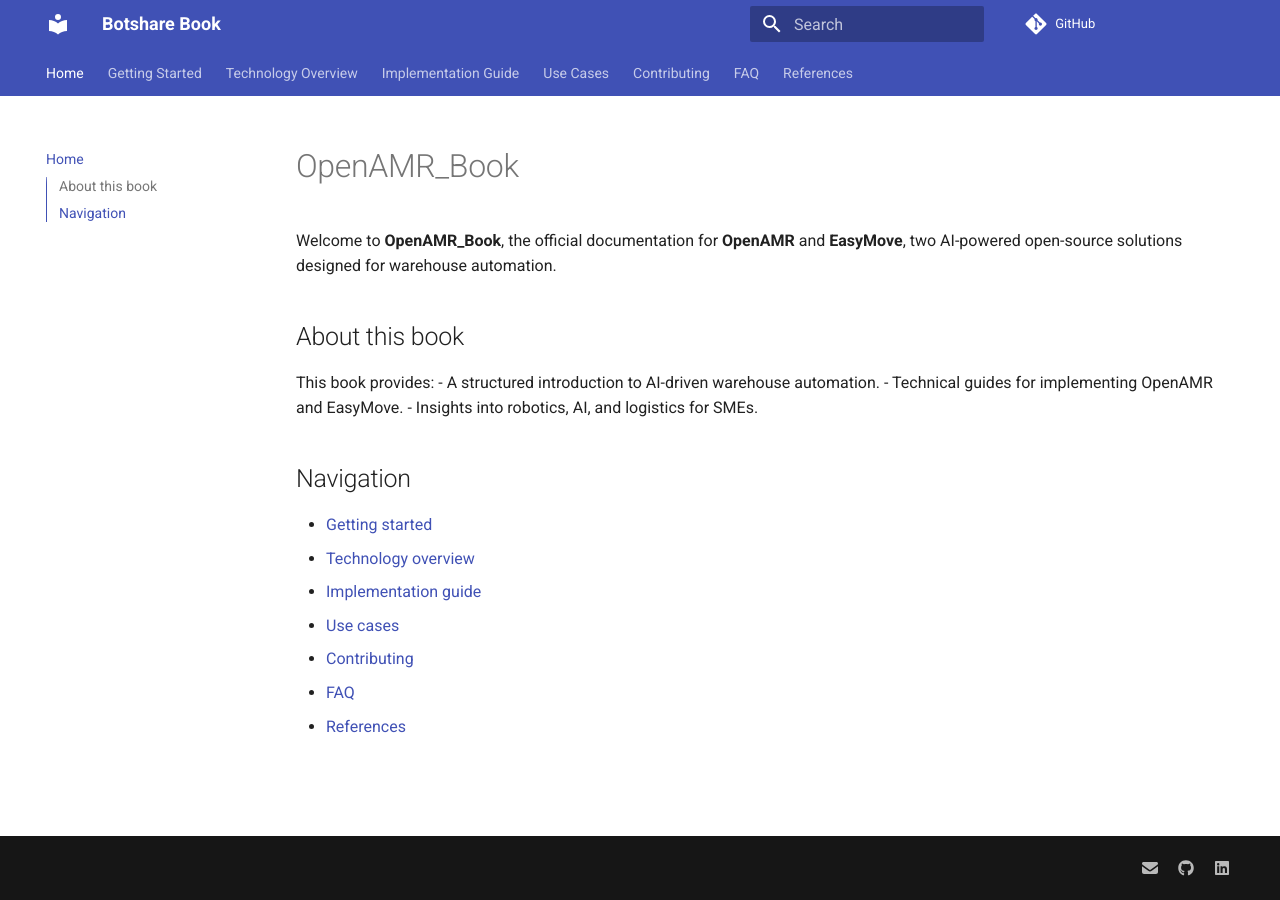
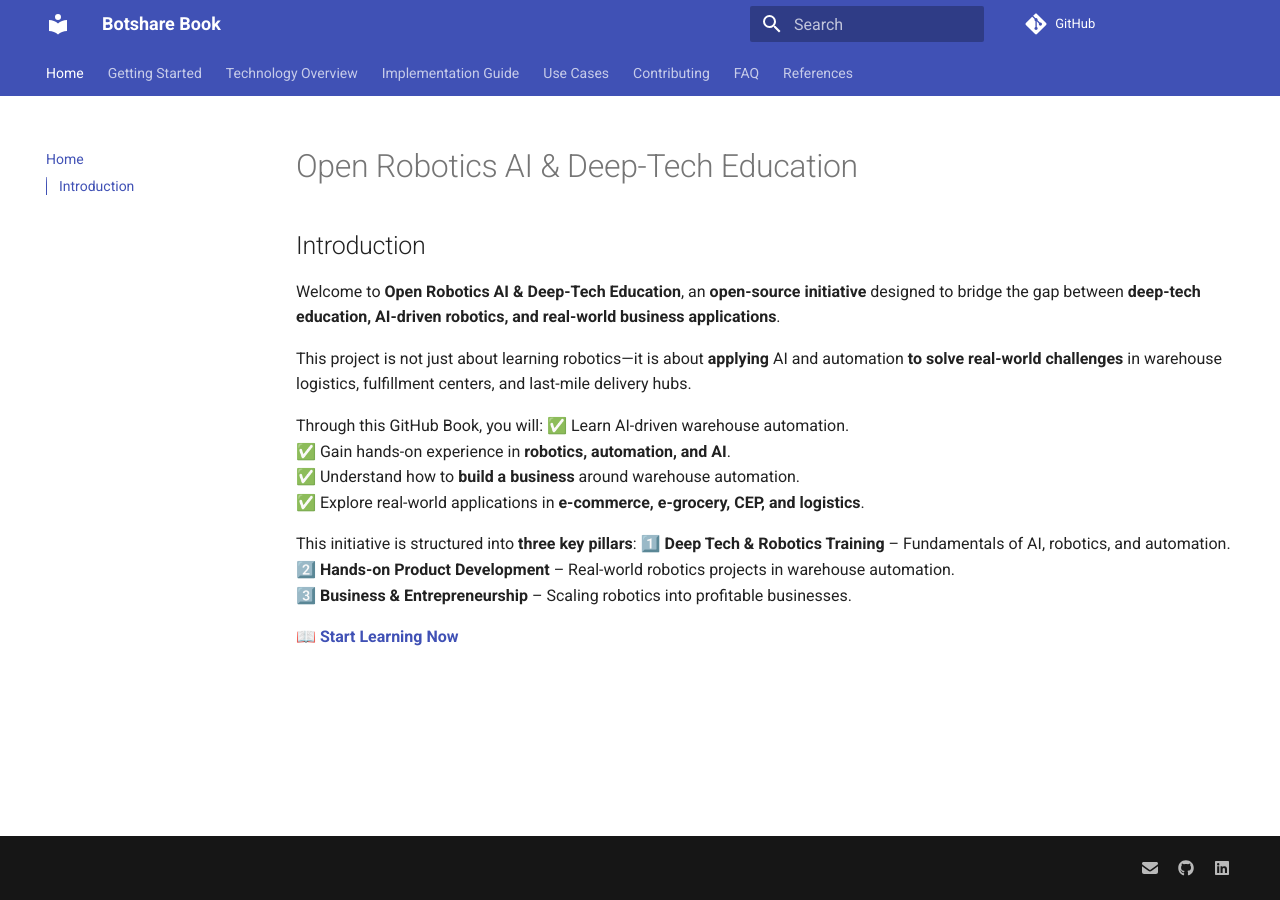
Before and after one commit to BotshareAI/Botshare_book, an MkDocs documentation site: the page built from docs/index.md, in a window 1280 px wide. Built offline with MkDocs 1.6.1 and Material for MkDocs 9.7.7, drawn with Linux system fonts in a browser that asks for light colours; comment, search, counter and statistics services are not loaded.

Commit message:
Update index.md

```diff
--- a/docs/index.md
+++ b/docs/index.md
@@ -1,18 +1,20 @@
-# OpenAMR_Book
+# Open Robotics AI & Deep-Tech Education
 
-Welcome to **OpenAMR_Book**, the official documentation for **OpenAMR** and **EasyMove**, two AI-powered open-source solutions designed for warehouse automation.
+## Introduction
 
-## About this book
-This book provides:
-- A structured introduction to AI-driven warehouse automation.
-- Technical guides for implementing OpenAMR and EasyMove.
-- Insights into robotics, AI, and logistics for SMEs.
+Welcome to **Open Robotics AI & Deep-Tech Education**, an **open-source initiative** designed to bridge the gap between **deep-tech education, AI-driven robotics, and real-world business applications**.
 
-## Navigation
-- [Getting started](getting_started.md)
-- [Technology overview](technology_overview.md)
-- [Implementation guide](implementation_guide.md)
-- [Use cases](use_cases.md)
-- [Contributing](contributing.md)
-- [FAQ](faq.md)
-- [References](references.md)
+This project is not just about learning robotics—it is about **applying** AI and automation **to solve real-world challenges** in warehouse logistics, fulfillment centers, and last-mile delivery hubs.
+
+Through this GitHub Book, you will:
+✅ Learn AI-driven warehouse automation.
+✅ Gain hands-on experience in **robotics, automation, and AI**.
+✅ Understand how to **build a business** around warehouse automation.
+✅ Explore real-world applications in **e-commerce, e-grocery, CEP, and logistics**.
+
+This initiative is structured into **three key pillars**:
+1️⃣ **Deep Tech & Robotics Training** – Fundamentals of AI, robotics, and automation.
+2️⃣ **Hands-on Product Development** – Real-world robotics projects in warehouse automation.
+3️⃣ **Business & Entrepreneurship** – Scaling robotics into profitable businesses.
+
+📖 **[Start Learning Now](getting-started.md)**
```
